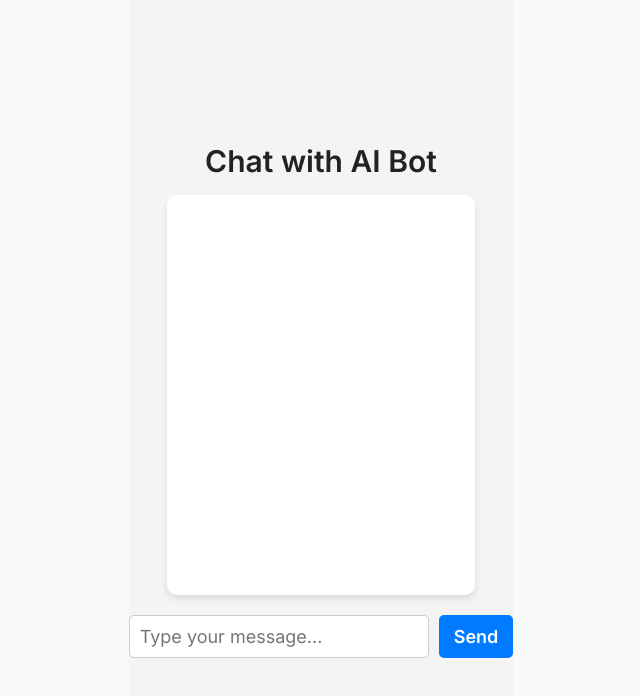
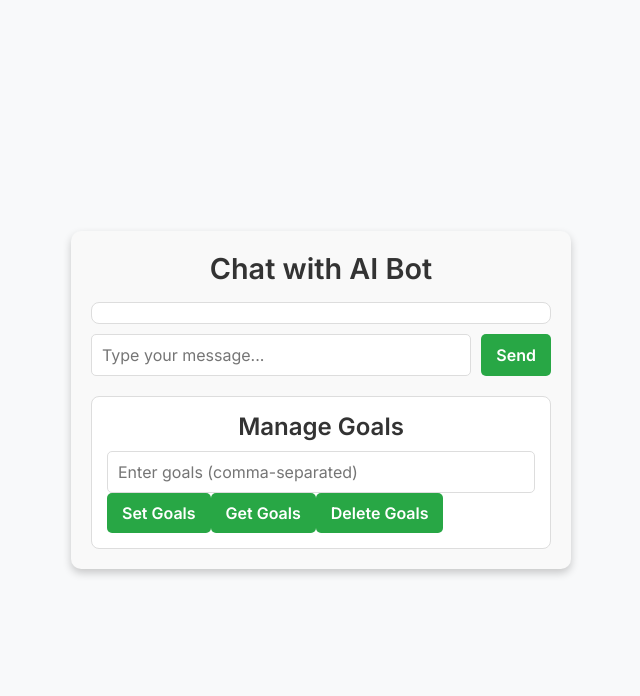
Before and after one commit to aamir-naved/goals-frontend, a React (Vite) app: page /chatbot in a window 1280 px wide. Shown: the top 696 px of the page, without its empty margins (319-959 px from the left). Built offline with nearby package versions, Linux system fonts and the light colour scheme.

Commit message:
fixing chatbot1

```diff
--- a/src/routes/Chatbot.css
+++ b/src/routes/Chatbot.css
@@ -1,64 +1,110 @@
 .chatbot-container {
-    display: flex;
-    flex-direction: column;
-    align-items: center;
-    justify-content: center;
-    height: 100vh;
-    background-color: #f4f4f4;
+    max-width: 500px;
+    margin: auto;
+    padding: 20px;
+    background-color: #f9f9f9;
+    border-radius: 10px;
+    box-shadow: 0 4px 8px rgba(0, 0, 0, 0.2);
+    text-align: center;
+}
+
+h1 {
+    font-size: 1.8rem;
+    color: #333;
 }
 
 .chat-window {
-    width: 80%;
-    max-width: 500px;
-    height: 400px;
+    max-height: 300px;
     overflow-y: auto;
-    background: white;
-    border-radius: 10px;
-    padding: 15px;
-    box-shadow: 0px 4px 6px rgba(0, 0, 0, 0.1);
-    margin-bottom: 20px;
+    padding: 10px;
+    background: #fff;
+    border-radius: 8px;
+    border: 1px solid #ddd;
+    margin-bottom: 10px;
 }
 
 .chat-message {
-    padding: 8px 12px;
-    margin: 5px 0;
+    margin: 8px 0;
+    padding: 10px;
     border-radius: 8px;
-    max-width: 75%;
+    max-width: 80%;
+    word-wrap: break-word;
 }
 
-.user {
-    align-self: flex-end;
+.chat-message.user {
     background-color: #007bff;
     color: white;
+    align-self: flex-end;
+    text-align: right;
 }
 
-.bot {
-    align-self: flex-start;
+.chat-message.bot {
     background-color: #e0e0e0;
     color: black;
+    align-self: flex-start;
+    text-align: left;
 }
 
 .input-container {
     display: flex;
     gap: 10px;
+    margin-top: 10px;
 }
 
 input {
+    flex: 1;
     padding: 10px;
-    width: 300px;
-    border: 1px solid #ccc;
+    border: 1px solid #ddd;
+    border-radius: 5px;
+    font-size: 16px;
+}
+
+button {
+    background-color: #28a745;
+    color: white;
+    border: none;
+    padding: 10px 15px;
+    border-radius: 5px;
+    cursor: pointer;
+    font-size: 16px;
+}
+
+button:hover {
+    background-color: #218838;
+}
+
+/* Goal Management Section */
+.goal-section {
+    margin-top: 20px;
+    padding: 15px;
+    background: #fff;
+    border-radius: 8px;
+    border: 1px solid #ddd;
+    text-align: left;
+}
+
+.goal-section h2 {
+    font-size: 1.5rem;
+    color: #333;
+    margin-bottom: 10px;
+}
+
+.goal-list {
+    margin-top: 10px;
+    background: #f1f1f1;
+    padding: 10px;
     border-radius: 5px;
 }
 
-button {
-    padding: 10px 15px;
-    background-color: #007bff;
-    color: white;
-    border: none;
-    border-radius: 5px;
-    cursor: pointer;
+.goal-list ul {
+    list-style: none;
+    padding: 0;
 }
 
-button:hover {
-    background-color: #0056b3;
+.goal-list li {
+    padding: 5px;
+    background: white;
+    margin: 5px 0;
+    border-radius: 5px;
+    border: 1px solid #ddd;
 }
--- a/src/routes/Chatbot.jsx
+++ b/src/routes/Chatbot.jsx
@@ -1,43 +1,87 @@
 import { useState } from "react";
+import axios from "axios";
 import "./Chatbot.css";
 
 function Chatbot() {
     const [message, setMessage] = useState("");
     const [chatHistory, setChatHistory] = useState([]);
-    // const API_BASE_URL = "http://192.168.110.229:8000"; // Your local FastAPI backend
-    const API_BASE_URL = "https://ae20-2401-4900-5aa9-68cc-1505-481a-1d16-a33d.ngrok-free.app"; // NEW ngrok URL
+    const [userGoals, setUserGoals] = useState([]);
+    const [newGoals, setNewGoals] = useState("");
 
+    const API_BASE_URL = "https://ae20-2401-4900-5aa9-68cc-1505-481a-1d16-a33d.ngrok-free.app"; // ngrok URL
+
+    // 🔹 Send a message to the chatbot
     const sendMessage = async () => {
-        if (!message.trim()) return; // Prevent sending empty messages
+        if (!message.trim()) return;
+        console.log( "Send message....")
 
         const userMessage = { sender: "You", text: message };
-        setChatHistory([...chatHistory, userMessage]); // Update chat with user message
+        setChatHistory([...chatHistory, userMessage]);
 
         try {
-            const response = await fetch(`${API_BASE_URL}/chat/`, {
-                method: "POST",
-                headers: { "Content-Type": "application/json" },
-                body: JSON.stringify({
-                    user_id: "user123",  // Dummy user ID
-                    message: message,    // User's message
-                }),
+            const response = await axios.post(`${API_BASE_URL}/chat/`, {
+                user_id: "user123",
+                message: message,
             });
 
-            const data = await response.json();
-            const botMessage = { sender: "AI Bot", text: data.response };
+            const botMessage = { sender: "AI Bot", text: response.data.summary };
+            console.log(response)
+            setChatHistory((prevChat) => [...prevChat, botMessage]);
+            setMessage("");
+        } catch (error) {
+            console.error("Chat Error:", error);
+            setChatHistory((prevChat) => [...prevChat, { sender: "AI Bot", text: "Error connecting to backend." }]);
+        }
+    };
 
-            setChatHistory((prevChat) => [...prevChat, botMessage]); // Update chat with AI response
-            setMessage(""); // Clear input field
+    // 🔹 Set user goals
+    const setGoals = async () => {
+        if (!newGoals.trim()) return;
+
+        const goalList = newGoals.split(",").map(goal => goal.trim());
+
+        try {
+            await axios.post(`${API_BASE_URL}/set_goals/`, {
+                user_id: "user123",
+                goals: goalList,
+            });
+            console.log()
+
+
+            setUserGoals(goalList);
+            setNewGoals(""); // Clear input field
         } catch (error) {
-            console.error("Error:", error);
-            const errorMessage = { sender: "AI Bot", text: "Error connecting to backend." };
-            setChatHistory((prevChat) => [...prevChat, errorMessage]);
+            console.error("Set Goals Error:", error);
+        }
+    };
+
+    // 🔹 Get user goals
+    const getGoals = async () => {
+        try {
+            const response = await axios.get(`${API_BASE_URL}/get_goals/user123`);
+            setUserGoals(response.data.goals);
+            console.log()
+
+        } catch (error) {
+            console.error("Get Goals Error:", error);
+        }
+    };
+
+    // 🔹 Delete user goals
+    const deleteGoals = async () => {
+        try {
+            await axios.delete(`${API_BASE_URL}/delete_goals/user123`);
+            setUserGoals([]); // Clear the state
+        } catch (error) {
+            console.error("Delete Goals Error:", error);
         }
     };
 
     return (
         <div className="chatbot-container">
             <h1>Chat with AI Bot</h1>
+
+            {/* Chat Window */}
             <div className="chat-window">
                 {chatHistory.map((chat, index) => (
                     <div key={index} className={`chat-message ${chat.sender === "You" ? "user" : "bot"}`}>
@@ -46,6 +90,7 @@ function Chatbot() {
                 ))}
             </div>
 
+            {/* Chat Input */}
             <div className="input-container">
                 <input
                     type="text"
@@ -55,6 +100,33 @@ function Chatbot() {
                 />
                 <button onClick={sendMessage}>Send</button>
             </div>
+
+            {/* Goal Management */}
+            <div className="goal-section">
+                <h2>Manage Goals</h2>
+
+                <input
+                    type="text"
+                    placeholder="Enter goals (comma-separated)"
+                    value={newGoals}
+                    onChange={(e) => setNewGoals(e.target.value)}
+                />
+                <button onClick={setGoals}>Set Goals</button>
+
+                <button onClick={getGoals}>Get Goals</button>
+                <button onClick={deleteGoals}>Delete Goals</button>
+
+                {userGoals.length > 0 && (
+                    <div className="goal-list">
+                        <h3>Your Goals:</h3>
+                        <ul>
+                            {userGoals.map((goal, index) => (
+                                <li key={index}>{goal}</li>
+                            ))}
+                        </ul>
+                    </div>
+                )}
+            </div>
         </div>
     );
 }
```
